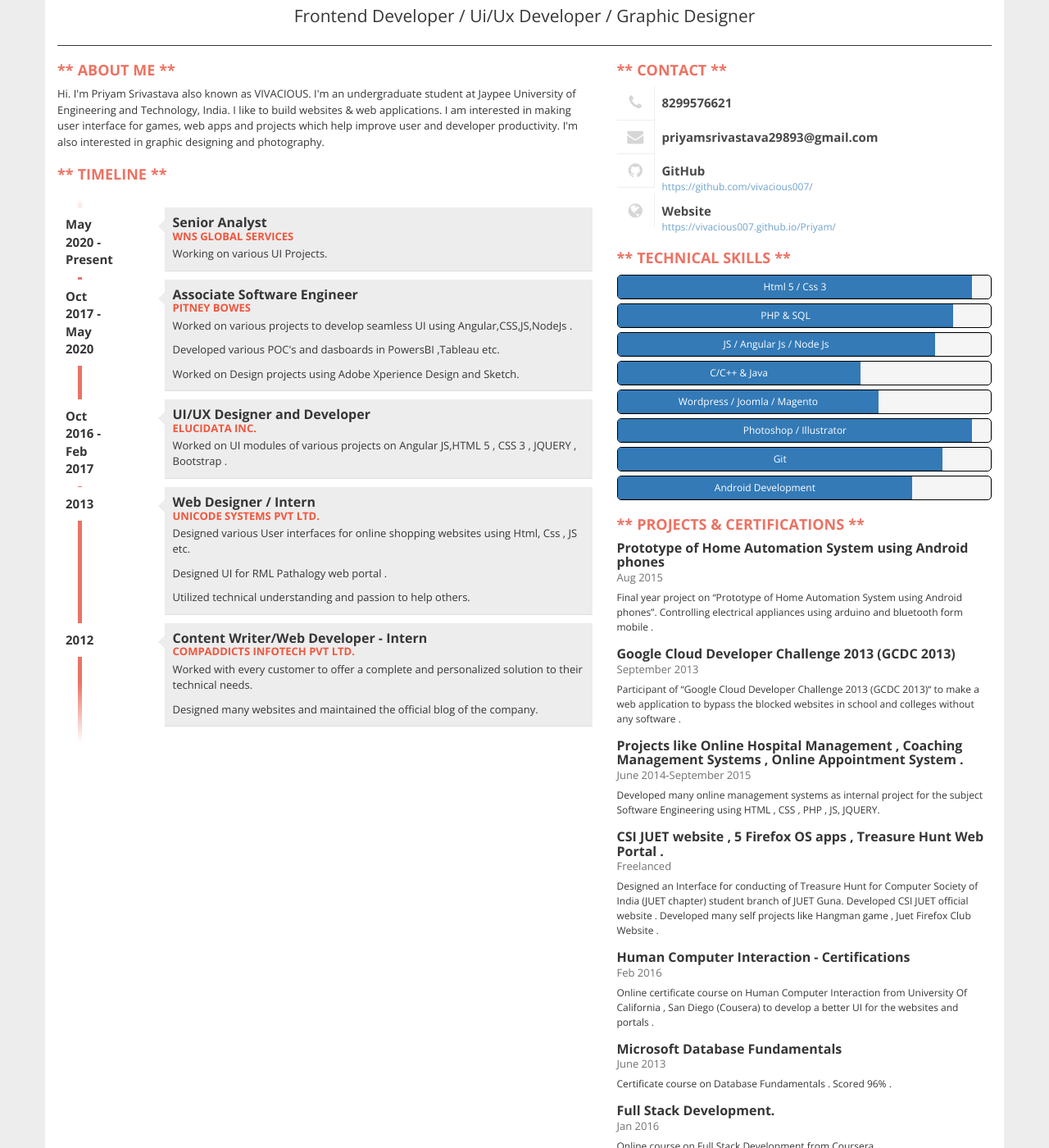
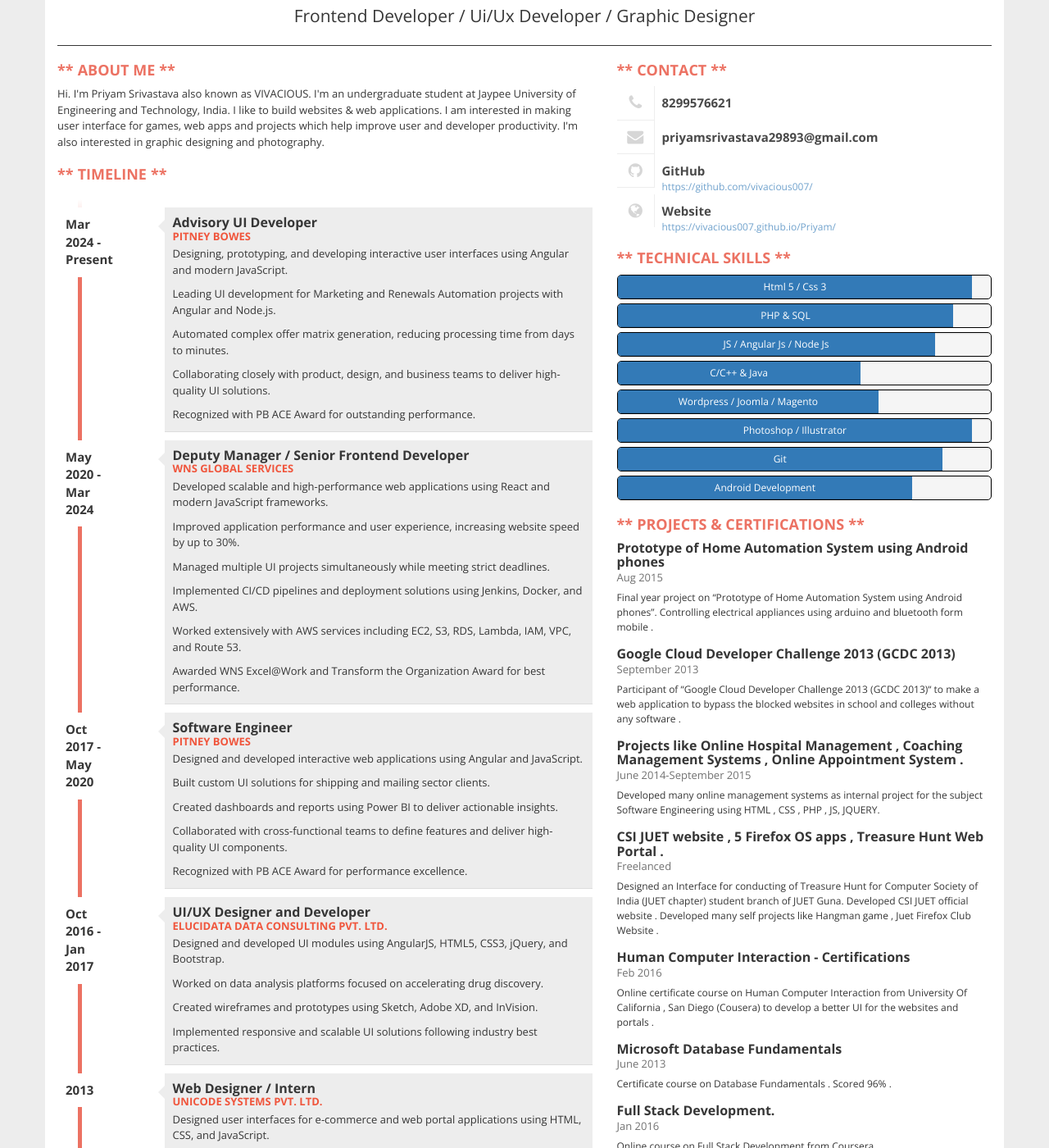
Before and after one commit to vivacious007/vivacious007.github.io, a Jekyll site: the page built from index.html, in a window 1280 px wide and 1400 px high, scrolled down 217 px. Shown: the whole window at 82% size. Built offline with Jekyll 4.4.1, drawn with Linux system fonts in a browser that asks for light colours; nearby versions of some CDN libraries; some of the changed text lies outside the part shown.

Commit message:
Update timeline.yml

```diff
--- a/_data/timeline.yml
+++ b/_data/timeline.yml
@@ -1,34 +1,55 @@
-- title: Senior Analyst
+- title: Advisory UI Developer
+  company: Pitney Bowes
+  year: Mar 2024 - Present
+  description:
+    - Designing, prototyping, and developing interactive user interfaces using Angular and modern JavaScript.
+    - Leading UI development for Marketing and Renewals Automation projects with Angular and Node.js.
+    - Automated complex offer matrix generation, reducing processing time from days to minutes.
+    - Collaborating closely with product, design, and business teams to deliver high-quality UI solutions.
+    - Recognized with PB ACE Award for outstanding performance.
+
+- title: Deputy Manager / Senior Frontend Developer
   company: WNS Global Services
-  year: May 2020 - Present
+  year: May 2020 - Mar 2024
   description:
-    - Working on various UI Projects.
+    - Developed scalable and high-performance web applications using React and modern JavaScript frameworks.
+    - Improved application performance and user experience, increasing website speed by up to 30%.
+    - Managed multiple UI projects simultaneously while meeting strict deadlines.
+    - Implemented CI/CD pipelines and deployment solutions using Jenkins, Docker, and AWS.
+    - Worked extensively with AWS services including EC2, S3, RDS, Lambda, IAM, VPC, and Route 53.
+    - Awarded WNS Excel@Work and Transform the Organization Award for best performance.
 
-- title: Associate Software Engineer
+- title: Software Engineer
   company: Pitney Bowes
   year: Oct 2017 - May 2020
   description:
-    - Worked on various projects to develop seamless UI using Angular,CSS,JS,NodeJs .
-    - Developed various POC's and dasboards in PowersBI ,Tableau etc.
-    - Worked on Design projects using Adobe Xperience Design and Sketch.
+    - Designed and developed interactive web applications using Angular and JavaScript.
+    - Built custom UI solutions for shipping and mailing sector clients.
+    - Created dashboards and reports using Power BI to deliver actionable insights.
+    - Collaborated with cross-functional teams to define features and deliver high-quality UI components.
+    - Recognized with PB ACE Award for performance excellence.
 
 - title: UI/UX Designer and Developer
-  company: Elucidata Inc.
-  year: Oct 2016 - Feb 2017
+  company: Elucidata Data Consulting Pvt. Ltd.
+  year: Oct 2016 - Jan 2017
   description:
-    - Worked on UI modules of various projects on Angular JS,HTML 5 , CSS 3 , JQUERY , Bootstrap .
+    - Designed and developed UI modules using AngularJS, HTML5, CSS3, jQuery, and Bootstrap.
+    - Worked on data analysis platforms focused on accelerating drug discovery.
+    - Created wireframes and prototypes using Sketch, Adobe XD, and InVision.
+    - Implemented responsive and scalable UI solutions following industry best practices.
 
 - title: Web Designer / Intern
-  company: UNICODE SYSTEMS Pvt Ltd.
+  company: Unicode Systems Pvt. Ltd.
   year: 2013
   description:
-    - Designed various User interfaces for online shopping websites using Html, Css , JS etc.
-    - Designed UI for RML Pathalogy web portal .
-    - Utilized technical understanding and passion to help others.
+    - Designed user interfaces for e-commerce and web portal applications using HTML, CSS, and JavaScript.
+    - Developed UI components for healthcare and pathology-related web platforms.
+    - Assisted senior developers in UI development and design enhancements.
 
-- title: Content Writer/Web Developer - Intern
-  company: Compaddicts Infotech Pvt Ltd.
+- title: Content Writer / Web Developer - Intern
+  company: Compaddicts Infotech Pvt. Ltd.
   year: 2012
   description:
-    - Worked with every customer to offer a complete and personalized solution to their technical needs.
-    - Designed many websites and maintained the official blog of the company.
+    - Developed and maintained company websites using HTML, CSS, and JavaScript.
+    - Managed and authored content for the company’s official blog.
+    - Worked closely with clients to deliver customized web and content solutions.
```
